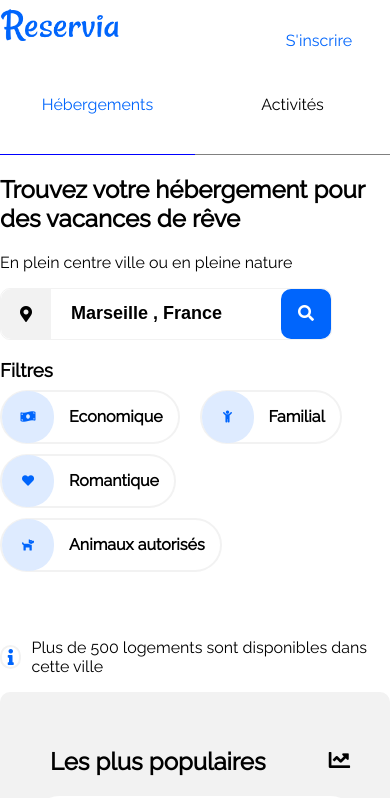
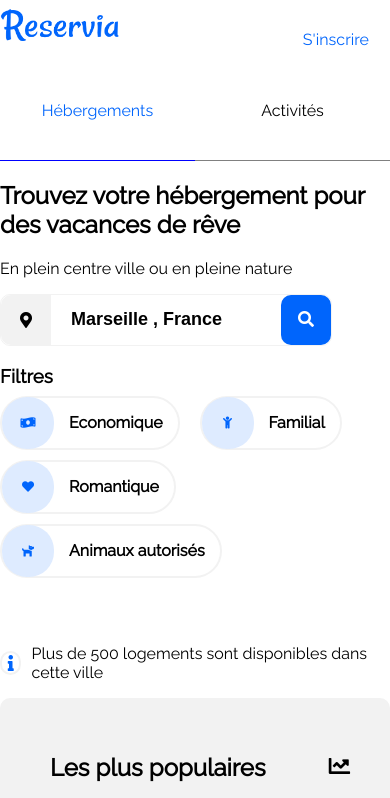
Before and after one commit to aleexw77/OpenclassroomsProject, a plain HTML site: page index.html in a window 390 px wide. Shown: the top 798 px of the page. Drawn offline with Linux system fonts and the light colour scheme.

Commit message:
newversionresponsive3

```diff
--- a/style.css
+++ b/style.css
@@ -1,12 +1,7 @@
-/*GENERAL*/
-
-html,body {
+html , body {
     font-family: Raleway;
     margin-left: 10%;
     margin-right: 10%;
-
-
-
 
 }
 
@@ -90,12 +85,10 @@ html,body {
     border-top: 1px solid blue;
 }
 
-.bordureNav23 {
-    border-top: 1px solid transparent;
-}
+
 
 .margPic {
-    margin-bottom: 7x;
+    margin-bottom: 7px;
 }
 
 /*HEADER*/
@@ -644,9 +637,7 @@ align-items: center;
          position: absolute;
          top: -10px;
          right: 1px;
-
-
-
+         padding-right: 100px;
 
      }
 
@@ -910,6 +901,17 @@ align-items: center;
 
 @media screen and (max-width: 770px) {
 
+ /*NAV*/
+
+ .absoluteinscrire {
+    position: absolute;
+    top: -10px;
+    right: 1px;
+    padding-right: 90px;
+
+}
+
+
 
 
   /*Hebergement*/
@@ -951,6 +953,17 @@ align-items: center;
 
 @media screen and (max-width: 415px) {
 
+/*NAV*/
+
+.absoluteinscrire {
+    position: absolute;
+    top: -10px;
+    right: 1px;
+    padding-right: 20px;
+    justify-content: flex-end;
+}
+
+
 
 /*Hebergement*/
 
```
Also changed, not shown: index.html (+1 -0 lines).
